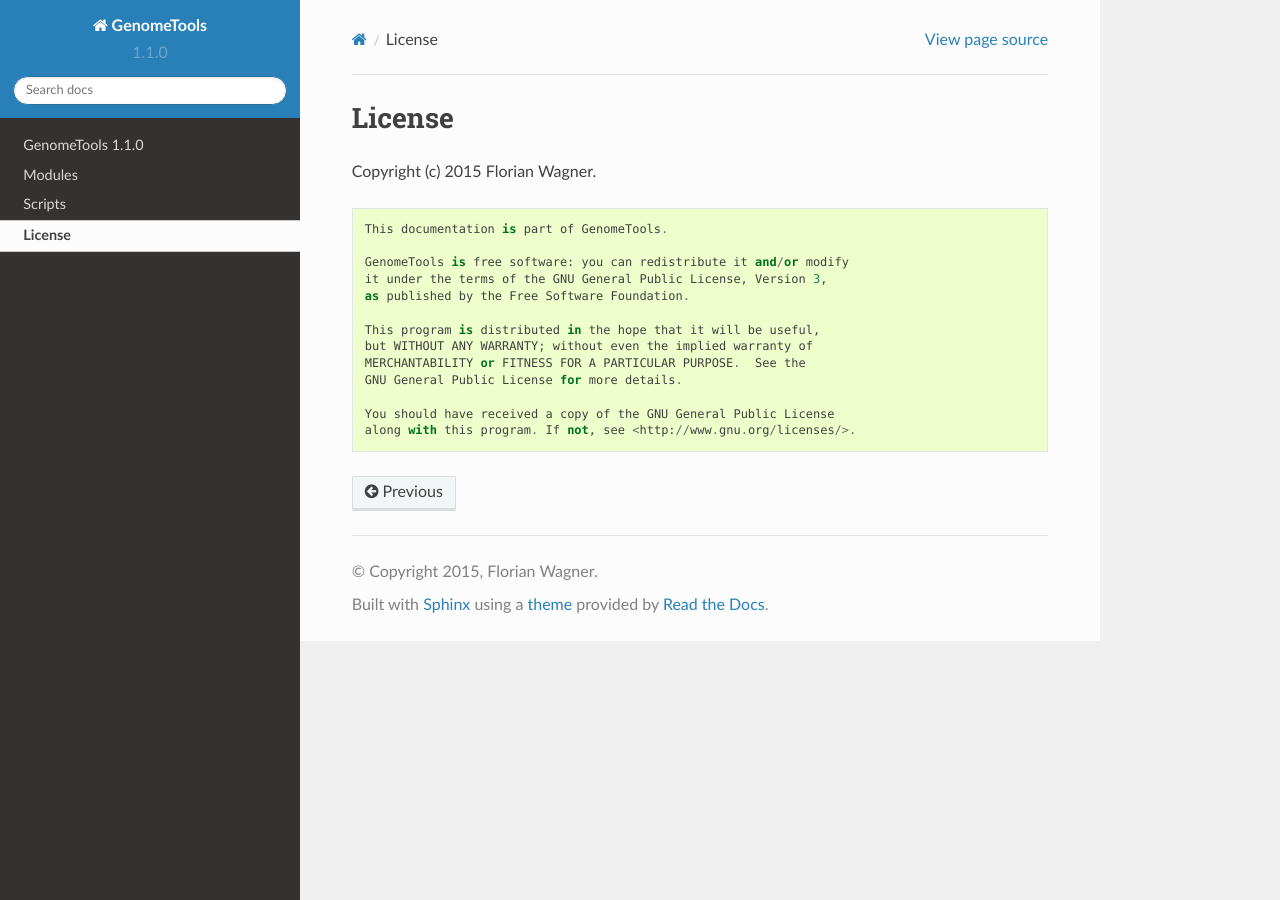
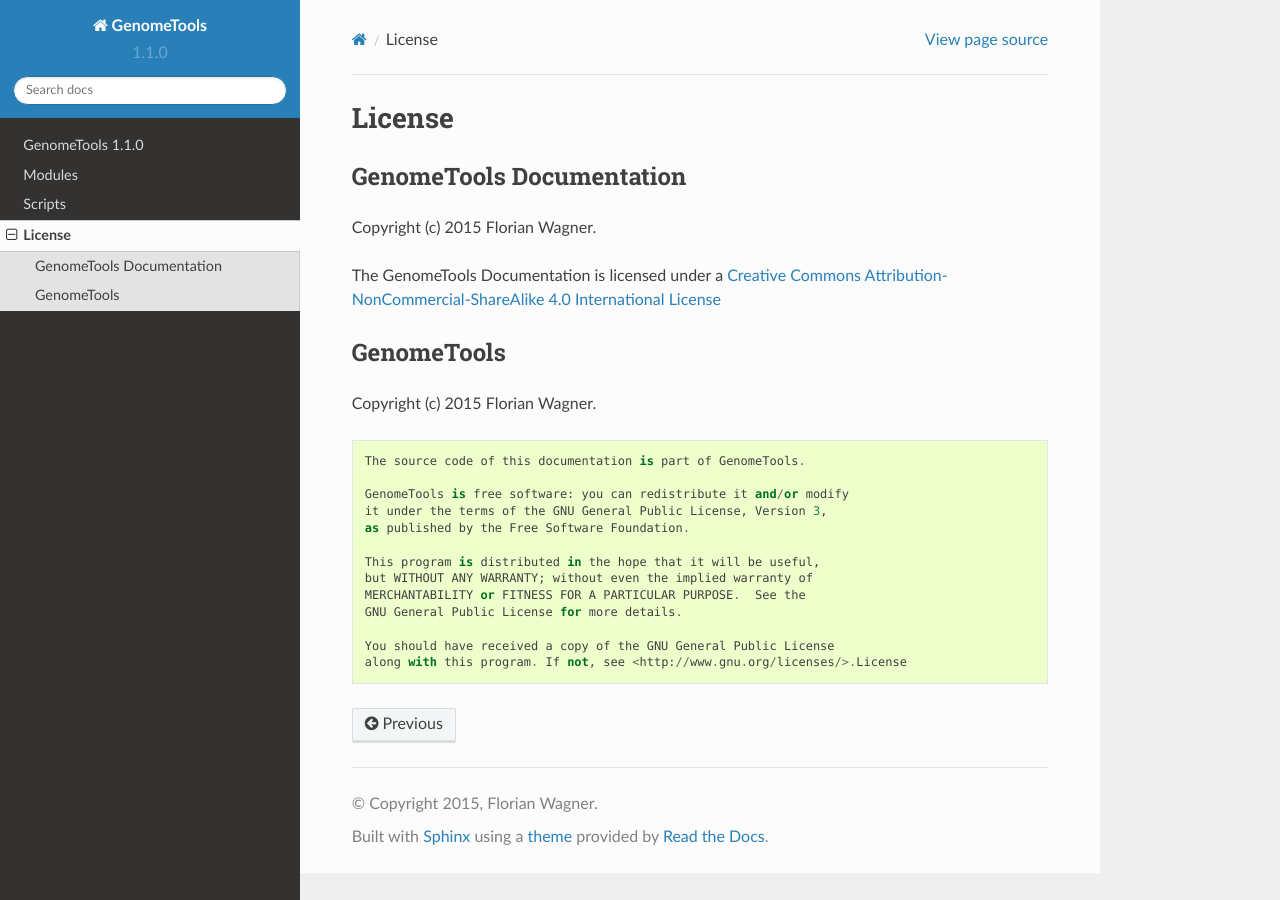
Before and after one commit to flo-compbio/genometools, a Sphinx documentation site: the page built from docs/source/license.rst, in a window 1280 px wide. Built offline with Sphinx 7.4.7 and the Read the Docs theme 2.0.0, drawn with Linux system fonts in a browser that asks for light colours; the version number is read from the project's files by our own code.

```diff
--- a/docs/source/license.rst
+++ b/docs/source/license.rst
@@ -1,11 +1,26 @@
 License
 =======
+
+GenomeTools Documentation
+-------------------------
+
+Copyright (c) 2015 Florian Wagner.
+
+The GenomeTools Documentation is licensed under a
+`Creative Commons Attribution-NonCommercial-ShareAlike 4.0 International License`__
+
+__ cc_license_
+
+.. _cc_license: http://creativecommons.org/licenses/by-nc-sa/4.0/
+
+GenomeTools
+-----------
 
 Copyright (c) 2015 Florian Wagner.
 
 ::
 
-    This documentation is part of GenomeTools.
+    The source code of this documentation is part of GenomeTools.
 
     GenomeTools is free software: you can redistribute it and/or modify
     it under the terms of the GNU General Public License, Version 3,
@@ -17,4 +32,4 @@ Copyright (c) 2015 Florian Wagner.
     GNU General Public License for more details.
 
     You should have received a copy of the GNU General Public License
-    along with this program. If not, see <http://www.gnu.org/licenses/>.
+    along with this program. If not, see <http://www.gnu.org/licenses/>.License
--- a/docs/source/modules.rst
+++ b/docs/source/modules.rst
@@ -1,5 +1,5 @@
-Modules
-=======
+GenomeTools Modules
+===================
 
 GenomeTools contains the following modules:
 
--- a/docs/source/scripts.rst
+++ b/docs/source/scripts.rst
@@ -1,7 +1,7 @@
-Command Line Scripts
-====================
+GenomeTools Scripts
+===================
 
-GenomeTools provides the following scripts that can be run on the command line.
+GenomeTools provides the following command-line scripts:
 
 .. _extract_genes:
 
```
Also changed, not shown: docs/source/index.rst (+9 -3 lines), docs/source/notebooks/Scripts.ipynb (added).
